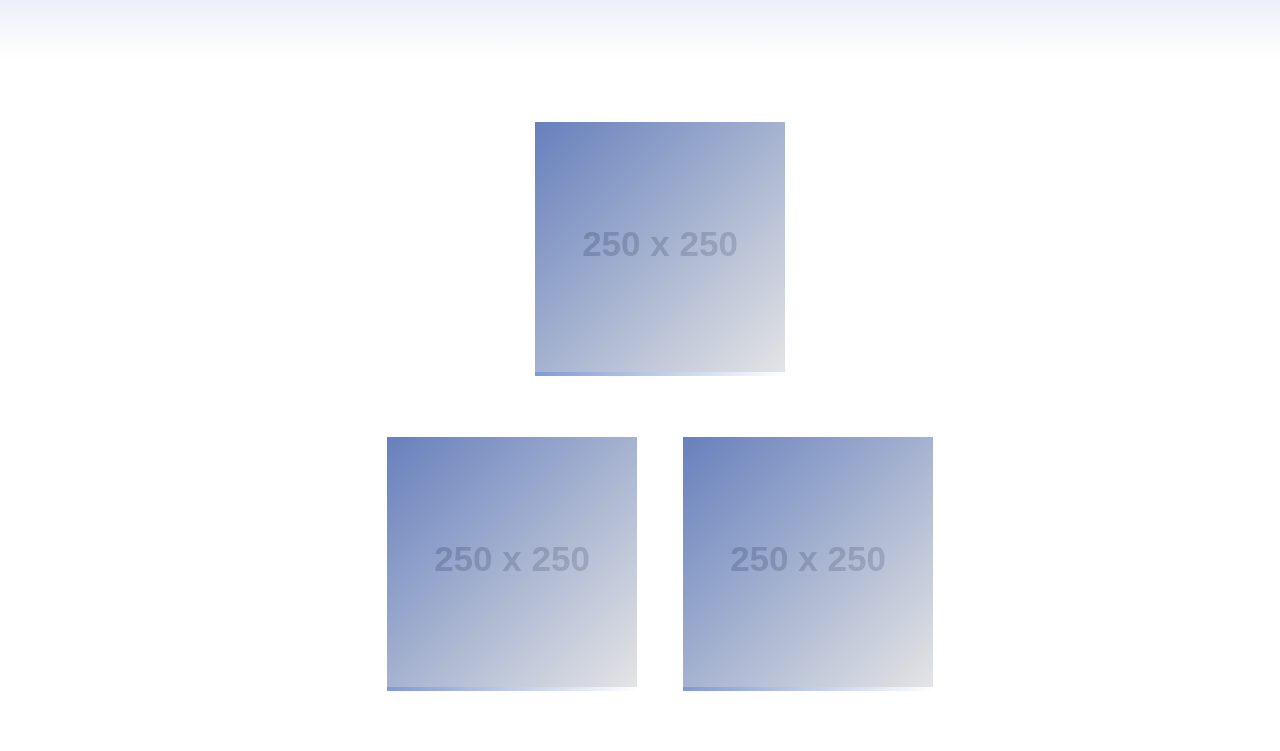
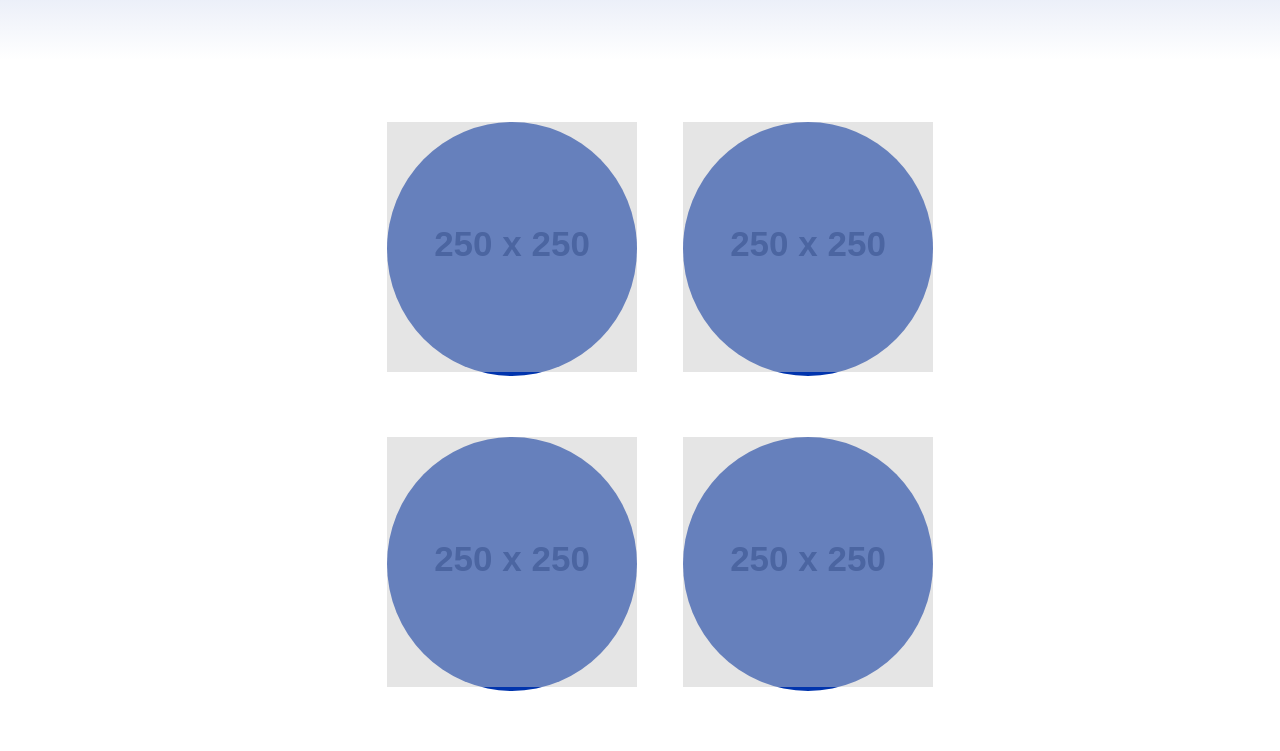
Before and after one commit to claradios/portfolio, a React (Create React App) app: page / in a window 1280 px wide. Shown: the part 1540-2291 px from the top of the page. Built offline with nearby package versions, Linux system fonts and the light colour scheme.

Commit message:
boder radius to portfolio preview

```diff
--- a/src/App.scss
+++ b/src/App.scss
@@ -30,15 +30,8 @@
 }
 
 .work__picture-ct{
+  border-radius:50%;
   background: #0034ad;
-background: -moz-linear-gradient(-45deg, #0034ad 0%, #ffffff 100%);
-background: -webkit-gradient(left top, right bottom, color-stop(0%, #0034ad), color-stop(100%, #ffffff));
-background: -webkit-linear-gradient(-45deg, #0034ad 0%, #ffffff 100%);
-background: -o-linear-gradient(-45deg, #0034ad 0%, #ffffff 100%);
-background: -ms-linear-gradient(-45deg, #0034ad 0%, #ffffff 100%);
-background: linear-gradient(135deg, #0034ad 0%, #ffffff 100%);
-filter: progid:DXImageTransform.Microsoft.gradient( startColorstr='#0034ad', endColorstr='#ffffff', GradientType=1 );
-
   :hover{
     opacity: 0.1;
   }
--- a/src/components/projects.js
+++ b/src/components/projects.js
@@ -17,12 +17,12 @@ const projects = [
         url:"http://beta.adalab.es/g-m3-splice-girls/",
         image:"http://via.placeholder.com/250",
     },
-    {
-        name:"juego adivinar número",
-        description:"esto es una web maquetada con lilili en la que se hace lalala",
-        url:"http://github.com/Adalab/m2-evaluacion-intermedia-claradios",
-        image:"http://via.placeholder.com/250",
-    },
+    // {
+    //     name:"juego adivinar número",
+    //     description:"esto es una web maquetada con lilili en la que se hace lalala",
+    //     url:"http://github.com/Adalab/m2-evaluacion-intermedia-claradios",
+    //     image:"http://via.placeholder.com/250",
+    // },
     {
         name:"proyecto kairos",
         description:"esto es una web maquetada con lilili en la que se hace lalala",
```
